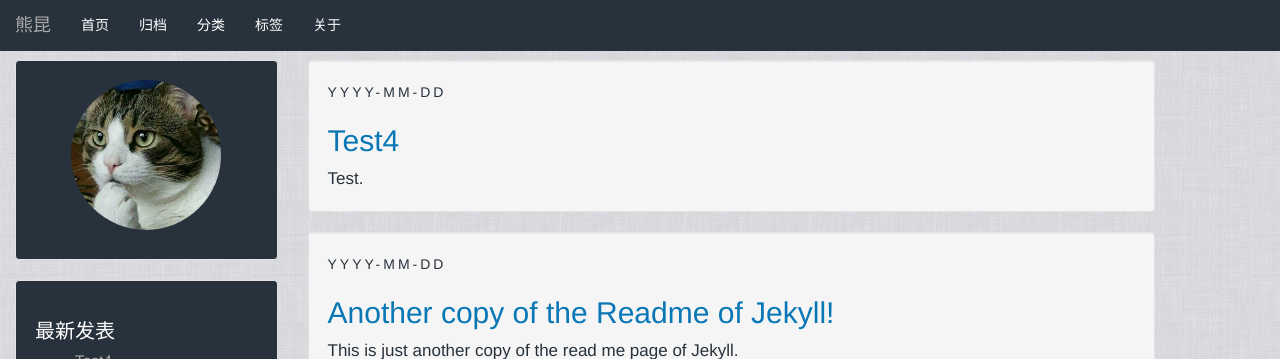
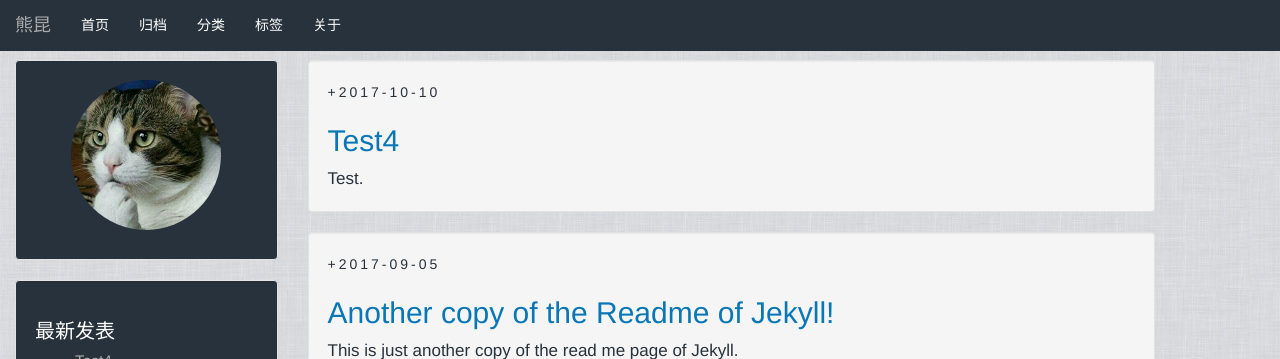
Before and after one commit to hustxiongkun/hustxiongkun.github.io, a Jekyll site: the page built from index.html, in a window 1280 px wide. Shown: the top 359 px of the page. Built offline with Jekyll 4.4.1, drawn with Linux system fonts in a browser that asks for light colours; the list of posts is cut into pages by our own code.

Commit message:
改动11

```diff
--- a/_config.yml
+++ b/_config.yml
@@ -9,10 +9,10 @@ baseurl: '/hustxiongkun.github.io'
 
 ## default date_format
 date_format:
-  title: "yyyy-mm-dd"
-  archive: "mm"
-  categories: "yyyy-mm"
-  tag: "yyyy-mm"
+  title: "+%Y-%m-%d"
+  archive: "%m"
+  categories: "+%Y-%m"
+  tag: "+%Y-%m"
 # Language
 lan: "cn"
 
```
